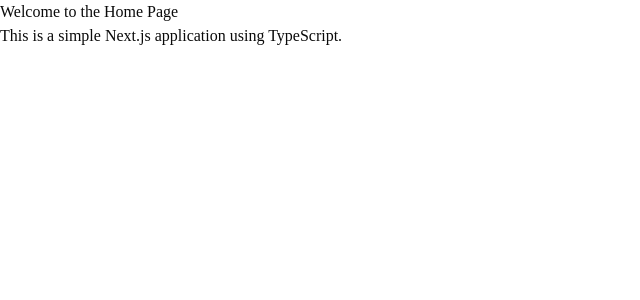
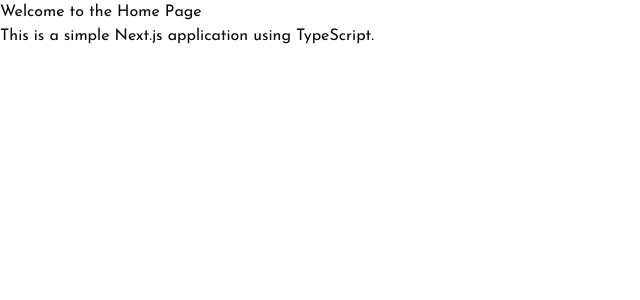
Before and after one commit to jakemsr/todo-postgres, a Next.js app: page / in a window 1280 px wide. Shown: the top 300 px of the page, without its empty margins (0-640 px from the left). Built offline with nearby package versions, Linux system fonts and the light colour scheme.

Commit message:
feat: Use Josefin Sans font

```diff
--- a/app/globals.css
+++ b/app/globals.css
@@ -7,8 +7,7 @@
 @theme inline {
   --color-background: var(--background);
   --color-foreground: var(--foreground);
-  --font-sans: var(--font-sans);
-  --font-mono: var(--font-geist-mono);
+  --font-sans: var(--font-josefin-sans);
   --font-heading: var(--font-sans);
   --color-sidebar-ring: var(--sidebar-ring);
   --color-sidebar-border: var(--sidebar-border);
--- a/app/layout.tsx
+++ b/app/layout.tsx
@@ -1,14 +1,10 @@
 import type { Metadata } from "next";
-import { Geist, Geist_Mono } from "next/font/google";
+import { Josefin_Sans } from "next/font/google";
 import "./globals.css";
 
-const geistSans = Geist({
-  variable: "--font-geist-sans",
-  subsets: ["latin"],
-});
 
-const geistMono = Geist_Mono({
-  variable: "--font-geist-mono",
+const josefinSans = Josefin_Sans({
+  variable: "--font-josefin-sans",
   subsets: ["latin"],
 });
 
@@ -25,7 +21,7 @@
   return (
     <html
       lang="en"
-      className={`${geistSans.variable} ${geistMono.variable} h-full antialiased`}
+      className={`${josefinSans.variable} h-full antialiased`}
     >
       <body className="min-h-full flex flex-col">{children}</body>
     </html>
```
